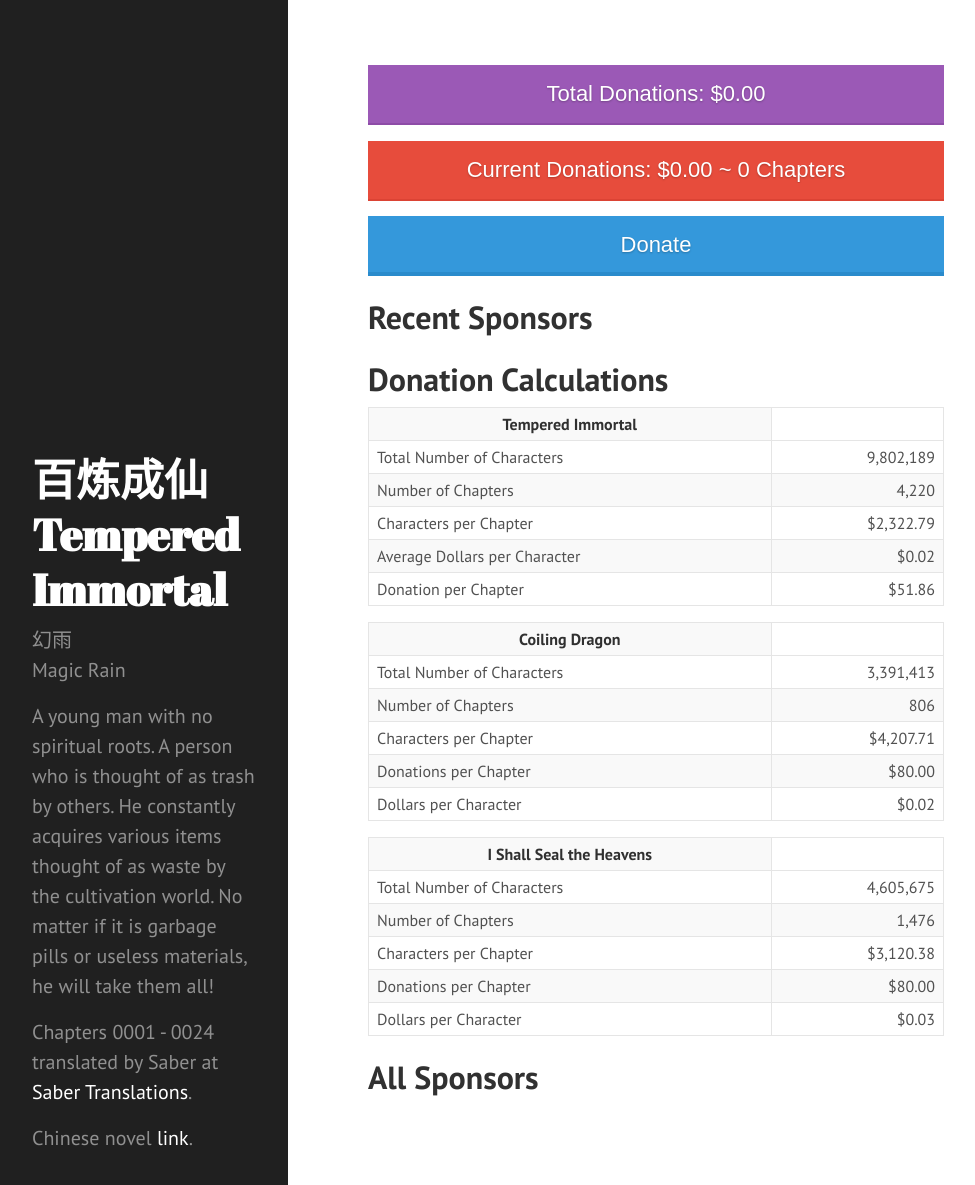
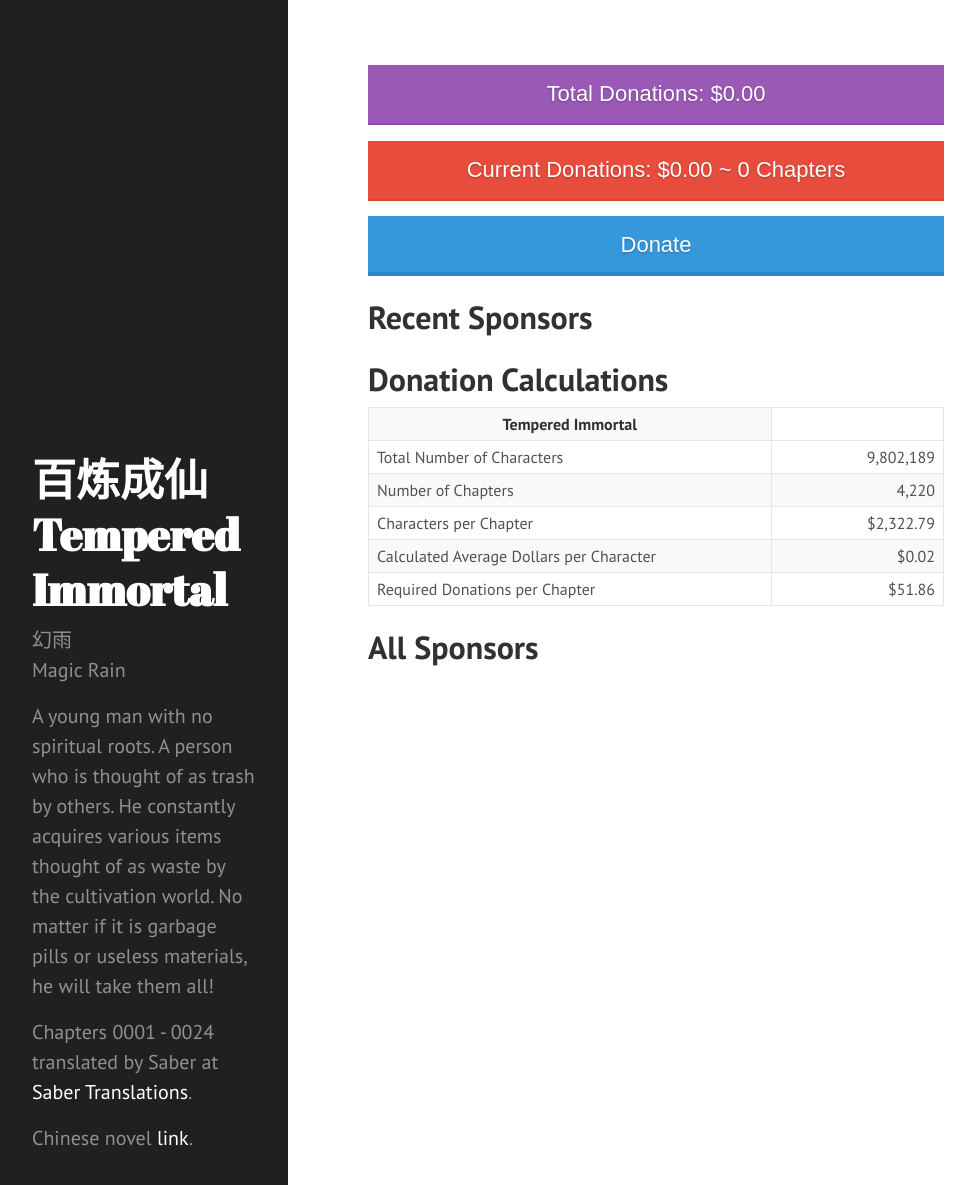
Before and after one commit to blcxtranslations/blcx, a Jekyll site: the page built from donations.html, in a window 1280 px wide and 1185 px high. Shown: the whole window, without its empty margins (0-975 px from the left). Built offline with Jekyll 4.4.1, drawn with Linux system fonts in a browser that asks for light colours.

Commit message:
Removed some book donations for now

```diff
--- a/donations.html
+++ b/donations.html
@@ -129,14 +129,14 @@
   </tr>
   <tr>
     <td>
-      Average Dollars per Character
+      Calculated Average Dollars per Character
     </td>
     <td id="average">
     </td>
   </tr>
   <tr>
     <td>
-      Donation per Chapter
+      Required Donations per Chapter
     </td>
     <td id="dpc">
     </td>
@@ -145,7 +145,7 @@
 <!--  -->
 
 <!-- Tables for Different Web Novels -->
-{% for item in site.data.donations %}
+<!-- {% for item in site.data.donations %}
 <table>
   <th>
     <strong>
@@ -197,7 +197,7 @@
     </td>
   </tr>
 </table>
-{% endfor %}
+{% endfor %} -->
 <!--  -->
 
 
```
